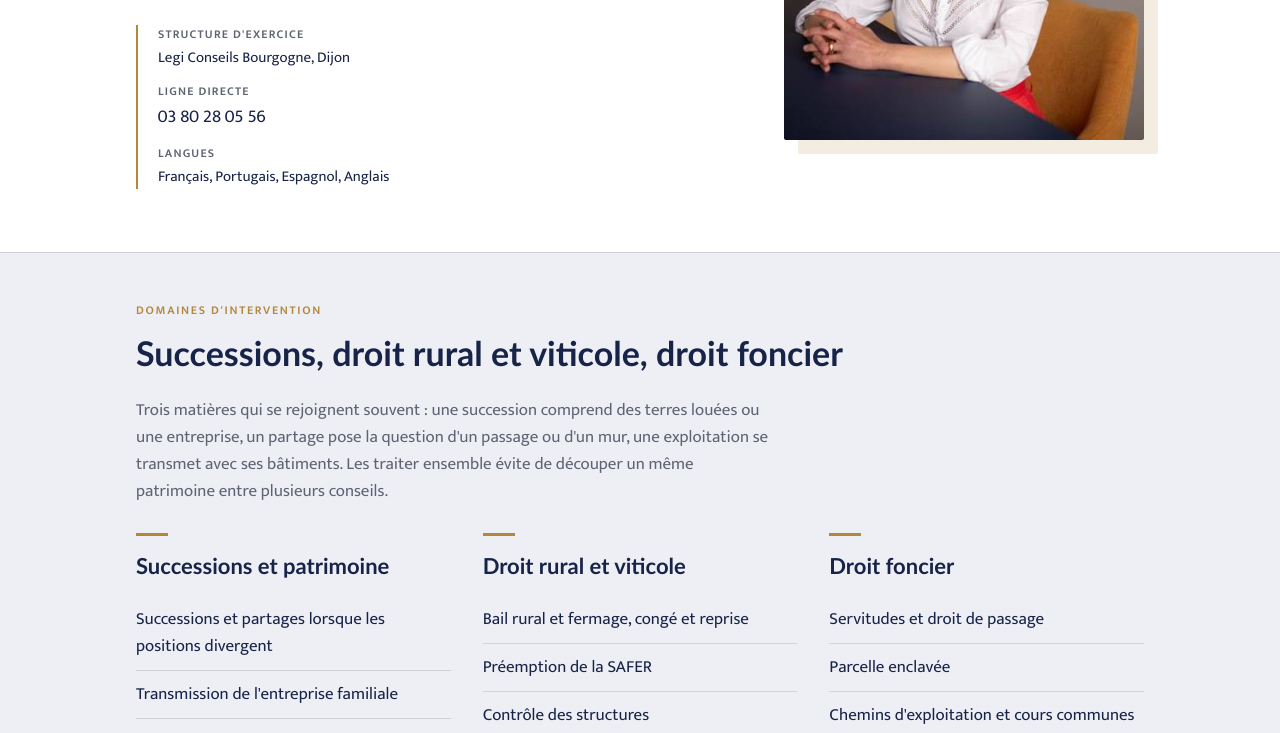
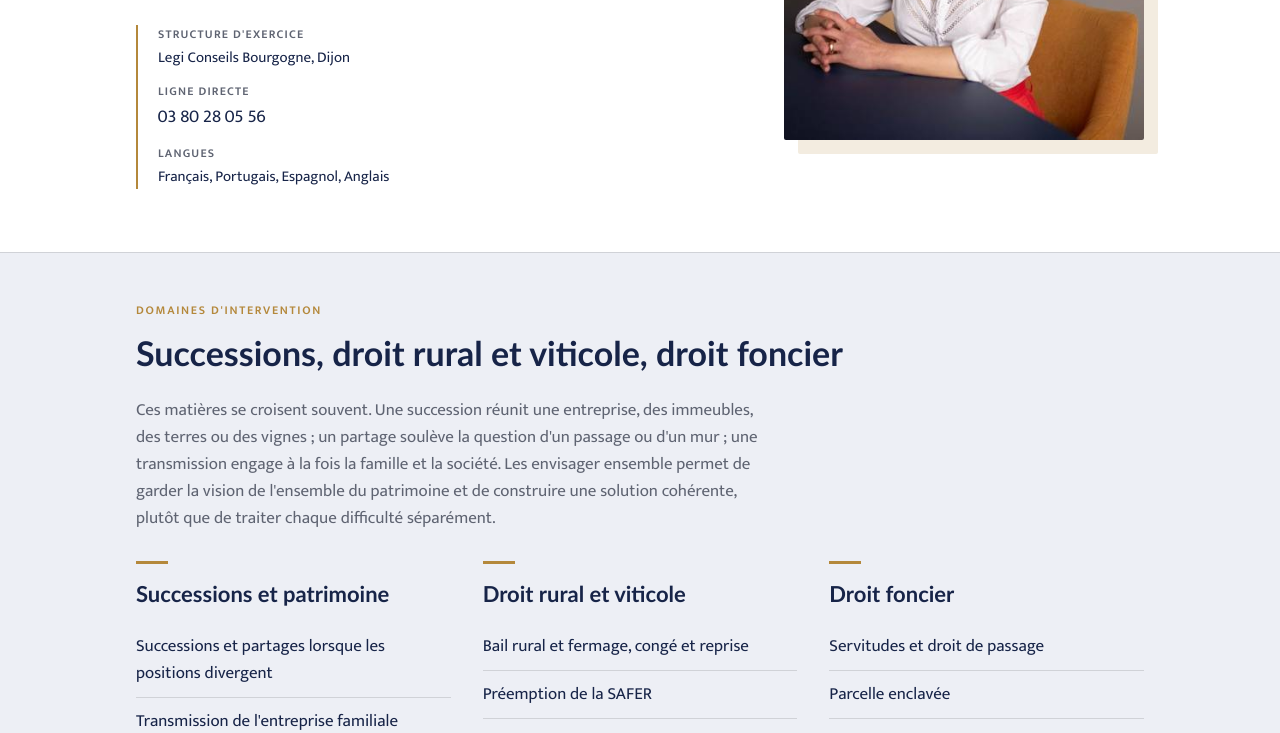
Before and after one commit to costaramos-avocat/costaramos-avocat.github.io, a plain HTML site: page index.html in a window 1280 px wide. Shown: the part 501-1234 px from the top of the page. Drawn offline with Linux system fonts and the light colour scheme; a web font is replaced by a local one.

Commit message:
Paragraphe domaines revu

```diff
--- a/index.html
+++ b/index.html
@@ -301,7 +301,7 @@ footer p { max-width: 80ch; margin: 8px 0 0; }
     <div class="wrap">
       <div class="label">Domaines d'intervention</div>
       <h2>Successions, droit rural et viticole, droit foncier</h2>
-      <p class="lead">Trois matières qui se rejoignent souvent : une succession comprend des terres louées ou une entreprise, un partage pose la question d'un passage ou d'un mur, une exploitation se transmet avec ses bâtiments. Les traiter ensemble évite de découper un même patrimoine entre plusieurs conseils.</p>
+      <p class="lead">Ces matières se croisent souvent. Une succession réunit une entreprise, des immeubles, des terres ou des vignes ; un partage soulève la question d'un passage ou d'un mur ; une transmission engage à la fois la famille et la société. Les envisager ensemble permet de garder la vision de l'ensemble du patrimoine et de construire une solution cohérente, plutôt que de traiter chaque difficulté séparément.</p>
       <div class="colonnes trois">
         <div>
           <h3>Successions et patrimoine</h3>
```
